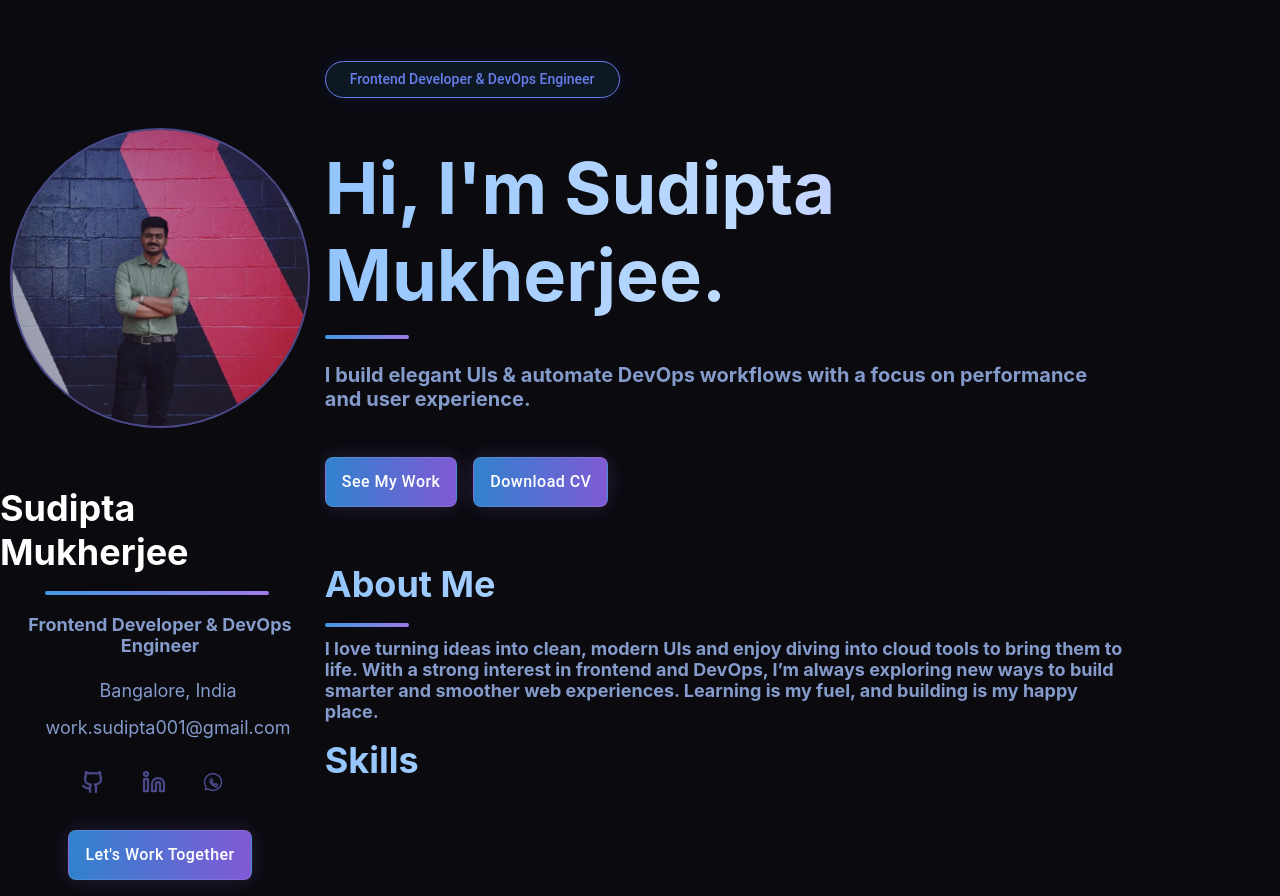
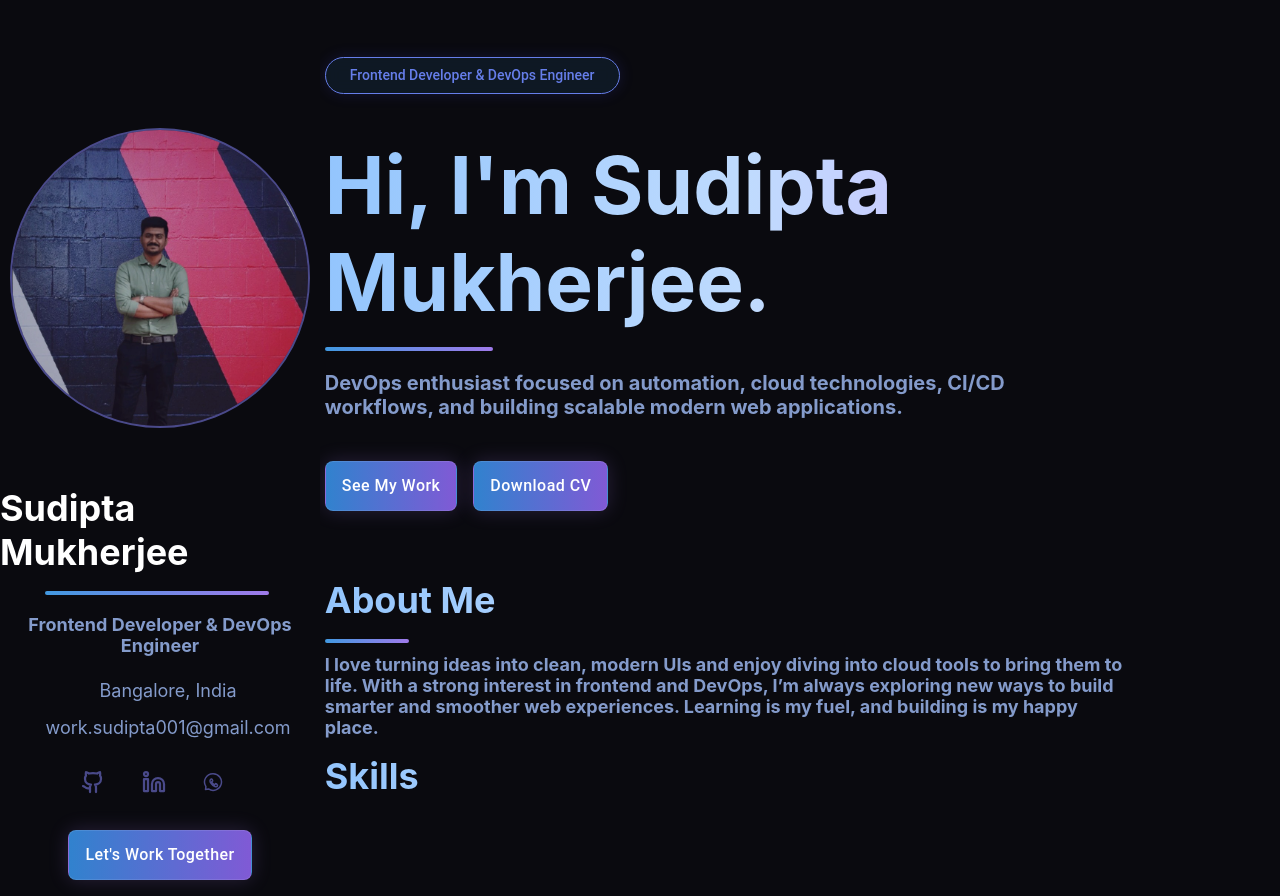
Before and after one commit to sudiptaMukherjee2001/Portfolio, a Next.js app: page / in a window 1280 px wide. Built offline with nearby package versions, Linux system fonts and the light colour scheme; some icons are missing.

Commit message:
update the intro section

```diff
--- a/src/component/IntroSection.jsx
+++ b/src/component/IntroSection.jsx
@@ -12,15 +12,19 @@ const IntroSection = ({onProjectClick}) => {
         <Grid container
             maxWidth={'98%'}
         // border={'1px solid orange'}
+        margin={'1rem 0'}
         >
-            <CustomBox  className='rightside-content-wrapper small-device-responsiveness' marginTop="1rem" mb="0.6rem">
+            <CustomBox  className='rightside-content-wrapper small-device-responsiveness'
+
+            mb="0.6rem"
+            >
 
                 <Grid item size={{ lg: 12, xl: 12 }} >
                     <CustomChip label="Frontend Developer & DevOps Engineer" variant="outlined" />
                 </Grid>
                 <Grid item size={{ xs: 12, lg: 12, xl: 12 }} >
 
-                    <CustomBox mb={"3rem"} fontSize="7xl" gradientLineWidth="10%" className='dev-name'>
+                    <CustomBox   fontSize="8xl" gradientLineWidth="20%" className='dev-name small-device-responsiveness'>
                         <h1 className='typography-main gradient-bar'>
                             Hi, I'm Sudipta Mukherjee.
                         </h1>
@@ -31,7 +35,7 @@ const IntroSection = ({onProjectClick}) => {
 
                     <CustomBox mb={"1rem"}  fontSize="xl" maxWidth="764px" className='short-text'>
                         <h3 className='typography-sub'>
-                            I build elegant UIs & automate DevOps workflows with a focus on performance and user experience.
+                          DevOps enthusiast focused on automation, cloud technologies, CI/CD workflows, and building scalable modern web applications.
                         </h3>
                     </CustomBox>
 
--- a/src/style/CustomBox.style.js
+++ b/src/style/CustomBox.style.js
@@ -187,10 +187,10 @@ export const CustomBox = styled('div')(({
     "&.rightside-content-wrapper": {
       padding: '0px',
       // border: '2px solid blue',
-      minHeight: '67vh',
+      minHeight: '40vh',
       display: 'flex',
       flexDirection: 'column',
-      justifyContent: 'space-evenly',
+      justifyContent: 'space-between',
       "& .dev-name":{
         marginBottom:"0px",
       },
@@ -206,6 +206,7 @@ export const CustomBox = styled('div')(({
   },
   // Responsive styles for smaller screens
   '@media screen and (max-width: 600px)': {
+
     "& .leftSidebar": {
       display: 'none',
     },
@@ -214,6 +215,8 @@ export const CustomBox = styled('div')(({
       flexDirection: 'column',
       alignItems: 'center',
       justifyContent: 'center',
+      marginTop:"1rem" ,
+       marginBottom: '3rem',
     },
     "& .typography-main": {
       fontSize: theme.fonts.sizes["6xl"],
```
